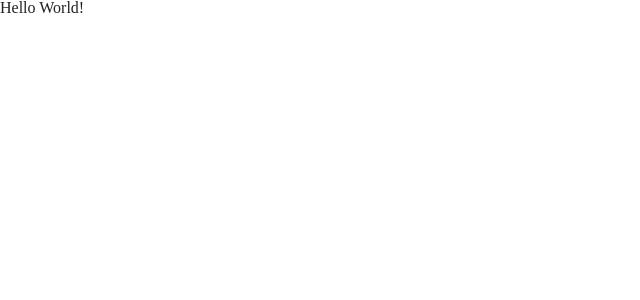
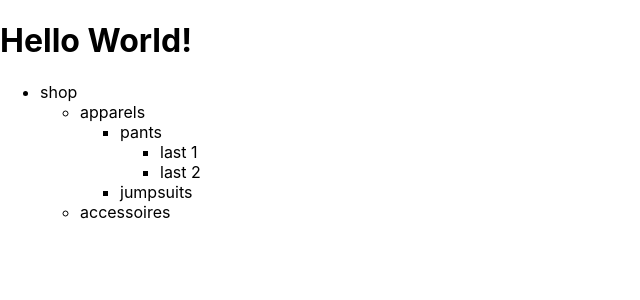
Before and after one commit to sylvainJacot/matterecommerce, a React (Create React App) app in the folder matterecommerce/: page / in a window 1280 px wide. Shown: the top 300 px of the page, without its empty margins (0-640 px from the left). Built offline with nearby package versions, Linux system fonts and the light colour scheme.

Commit message:
mock navigation created v1 raw

```diff
--- a/matterecommerce/src/App.js
+++ b/matterecommerce/src/App.js
@@ -1,10 +1,29 @@
 import React from 'react';
-import './reset.css';
+//import './reset.css';
 
 function App() {
   return (
     <div className="App">
       <h1>Hello World!</h1>
+        <ul>
+            <li>shop
+                <ul>
+                    <li>apparels
+                        <ul>
+                            <li>pants
+                                <ul>
+                                    <li>last 1</li>
+                                    <li>last 2</li>
+                                </ul>
+                            </li>
+                            <li>jumpsuits</li>
+                        </ul>
+                    </li>
+                    <li>accessoires</li>
+                </ul>
+            </li>
+
+        </ul>
     </div>
   );
 }
```
Also changed, not shown: matterecommerce/src/constant/navigation.js (added, +38 -0 lines), matterecommerce/src/media/icons/matter-logo.svg (added).
